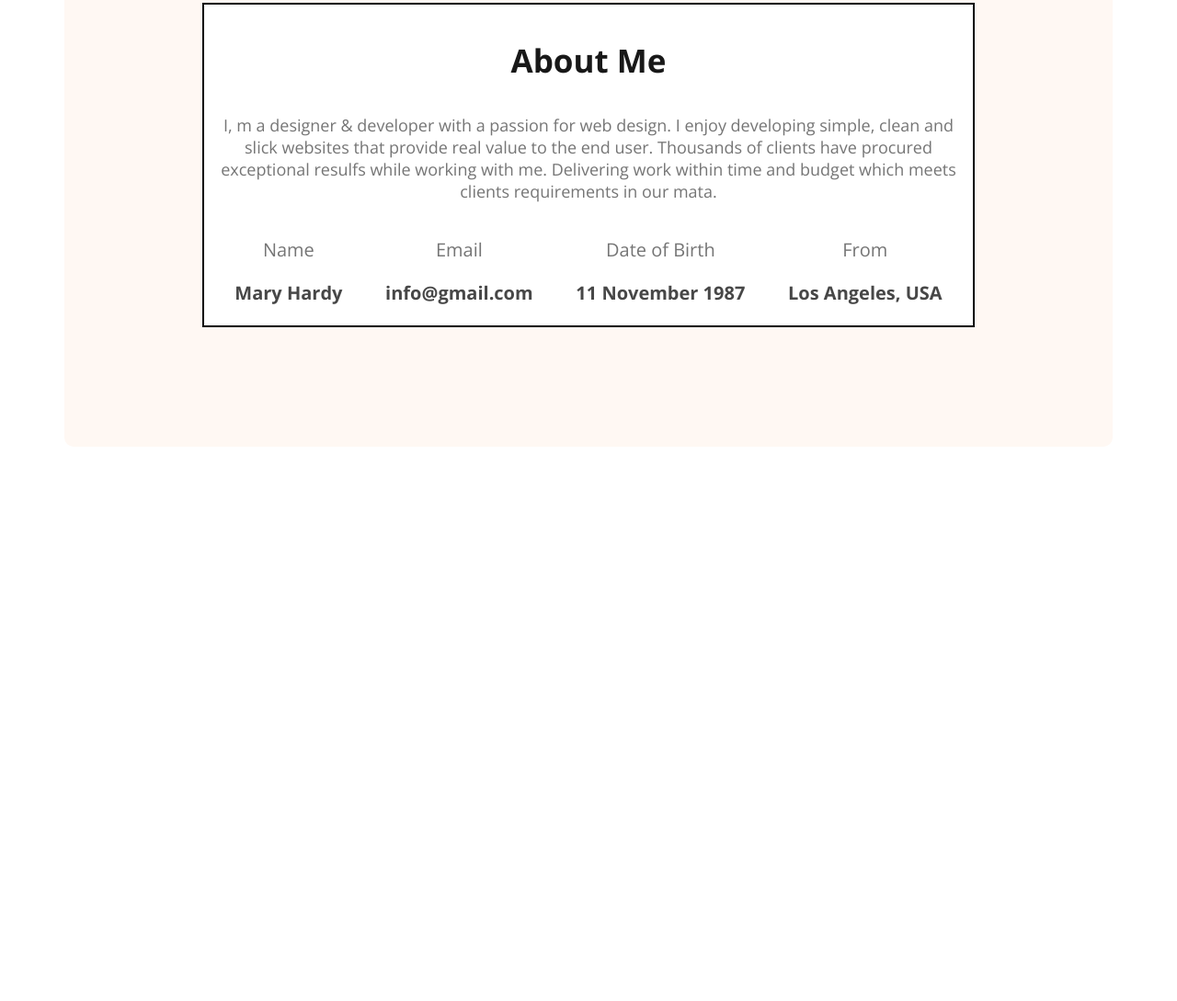
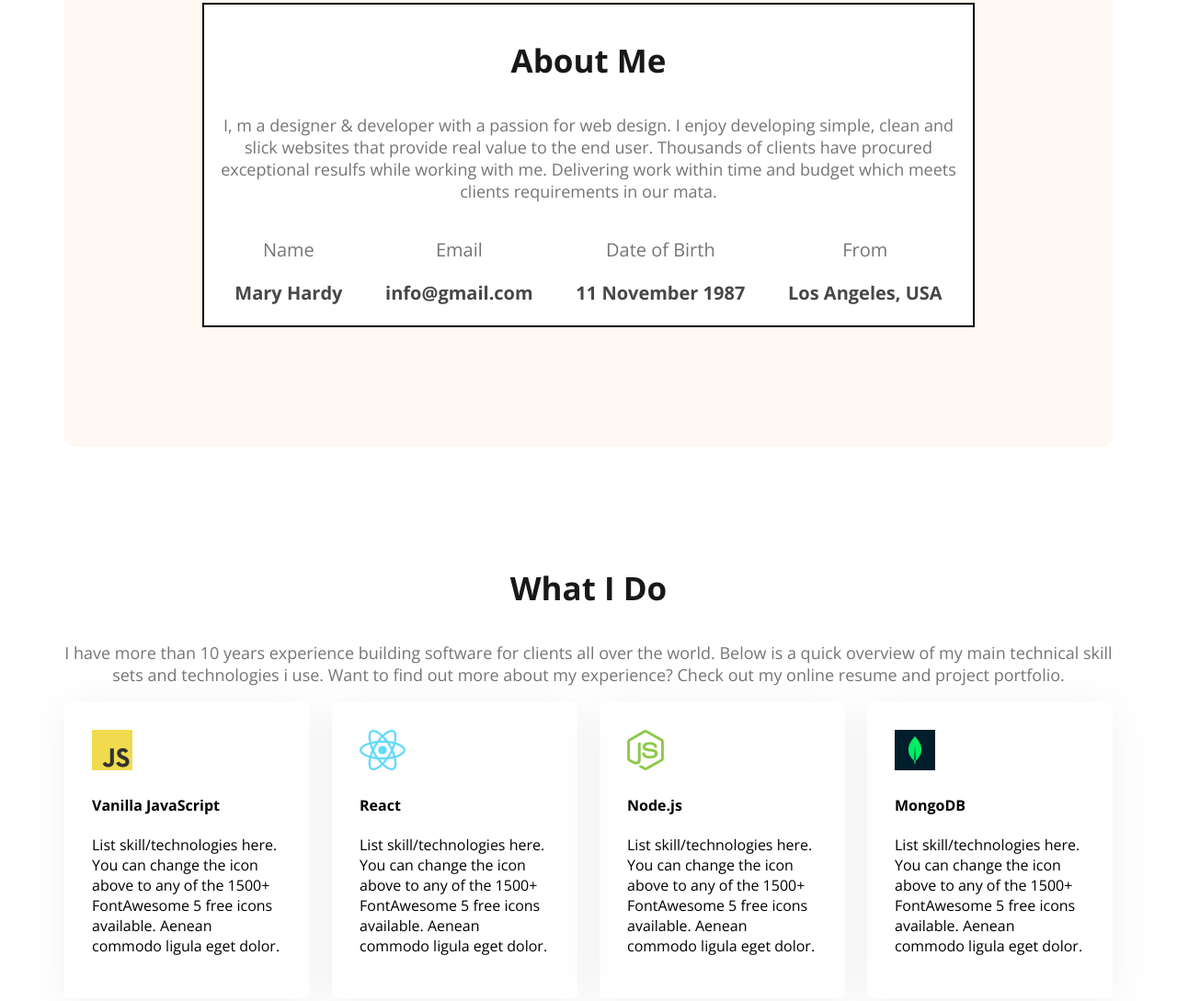
Before and after one commit to SakifaShah/web-dev-portfolio, a plain HTML site: page index.html in a window 1280 px wide. Shown: the part 1179-2268 px from the top of the page at 92% size. Before the commit the page ends 1673 px from the top, so only its background shows below. Drawn offline with nearby package versions, Linux system fonts and the light colour scheme.

Commit message:
Skillset is added

```diff
--- a/index.html
+++ b/index.html
@@ -56,6 +56,32 @@
             </div>
 
         </section>
+        <section class="skills">
+            <h3 class="section-title text-center">What I Do</h3>
+            <p class="section-description text-center">I have more than 10 years experience building software for clients all over the world. Below is a quick overview of my main technical skill sets and technologies i use. Want to find out more about my experience? Check out my online resume and project portfolio.</p>
+            <div class="skills-container">
+                <div class="skill">
+                    <img src="images/icons/js.png" alt="">
+                    <h4 class="skill-title">Vanilla JavaScript</h4>
+                    <p class="skill-description">List skill/technologies here. You can change the icon above to any of the 1500+ FontAwesome 5 free icons available. Aenean commodo ligula eget dolor.</p>
+                </div>
+                <div class="skill">
+                    <img src="images/icons/react.png" alt="">
+                    <h4 class="skill-title">React</h4>
+                    <p class="skill-description">List skill/technologies here. You can change the icon above to any of the 1500+ FontAwesome 5 free icons available. Aenean commodo ligula eget dolor.</p>
+                </div>
+                <div class="skill">
+                    <img src="images/icons/nodejs.png" alt="">
+                    <h4 class="skill-title">Node.js</h4>
+                    <p class="skill-description">List skill/technologies here. You can change the icon above to any of the 1500+ FontAwesome 5 free icons available. Aenean commodo ligula eget dolor.</p>
+                </div>
+                <div class="skill">
+                    <img src="images/icons/mongo.png" alt="">
+                    <h4 class="skill-title">MongoDB</h4>
+                    <p class="skill-description">List skill/technologies here. You can change the icon above to any of the 1500+ FontAwesome 5 free icons available. Aenean commodo ligula eget dolor.</p>
+                </div>
+            </div>
+        </section>
     </main>
     <footer></footer>
 </body>
--- a/styles/portfolio.css
+++ b/styles/portfolio.css
@@ -63,6 +63,10 @@
 
 .secondary-bg{
     background-color: #fff8f3;
+}
+
+.text-center{
+    text-align: center;
 }
 
 /* banner */
@@ -139,3 +143,20 @@ nav ul{
     font-size: 18px;
     color: #757575;
 }
+
+/* Skill Styles */
+.skills-container{
+    display: flex;
+    gap: 24px;
+}
+
+.skill{
+    padding: 30px;
+    box-shadow: 0px 6px 50px 0px rgba(0,0,0,0.06);
+    border-radius: 5px;
+}
+
+main section{
+    margin-top: 130px;
+    margin-bottom: 130px;
+}
```
